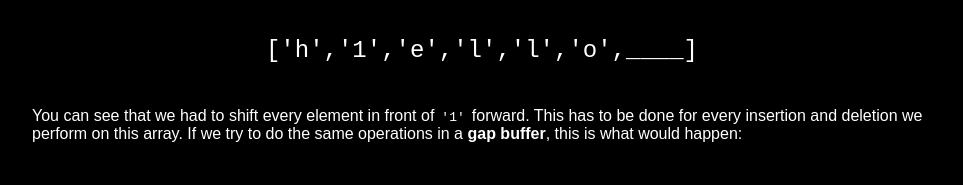
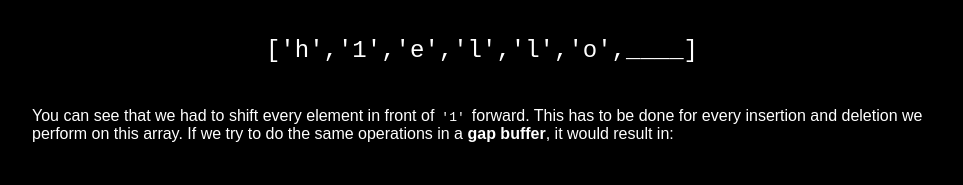
Before and after one commit to ss141309/ss141309.github.io, a plain HTML site: page posts/2024/june/writing-a-gap-buffer-implementation-in-c.html in a window 1280 px wide. Shown: the part 944-1129 px from the top of the page, without its empty margins (158-1121 px from the left). Drawn offline with Linux system fonts and the light colour scheme.

Commit message:
third commit

```diff
--- a/posts/2024/june/writing-a-gap-buffer-implementation-in-c.html
+++ b/posts/2024/june/writing-a-gap-buffer-implementation-in-c.html
@@ -69,7 +69,7 @@ respectively.</p>
       <div class="example">
 	['h','1','e','l','l','o',____]
       </div>
-      <p>You can see that we had to shift every element in front of <code>'1'</code> forward. This has to be done for every insertion and deletion we perform on this array. If we try to do the same operations in a <strong>gap buffer</strong>, this is what would happen:</p>
+      <p>You can see that we had to shift every element in front of <code>'1'</code> forward. This has to be done for every insertion and deletion we perform on this array. If we try to do the same operations in a <strong>gap buffer</strong>, it would result in:</p>
       <div class="example">
 	['h','e','l','l','o',_____]
       </div>
```
